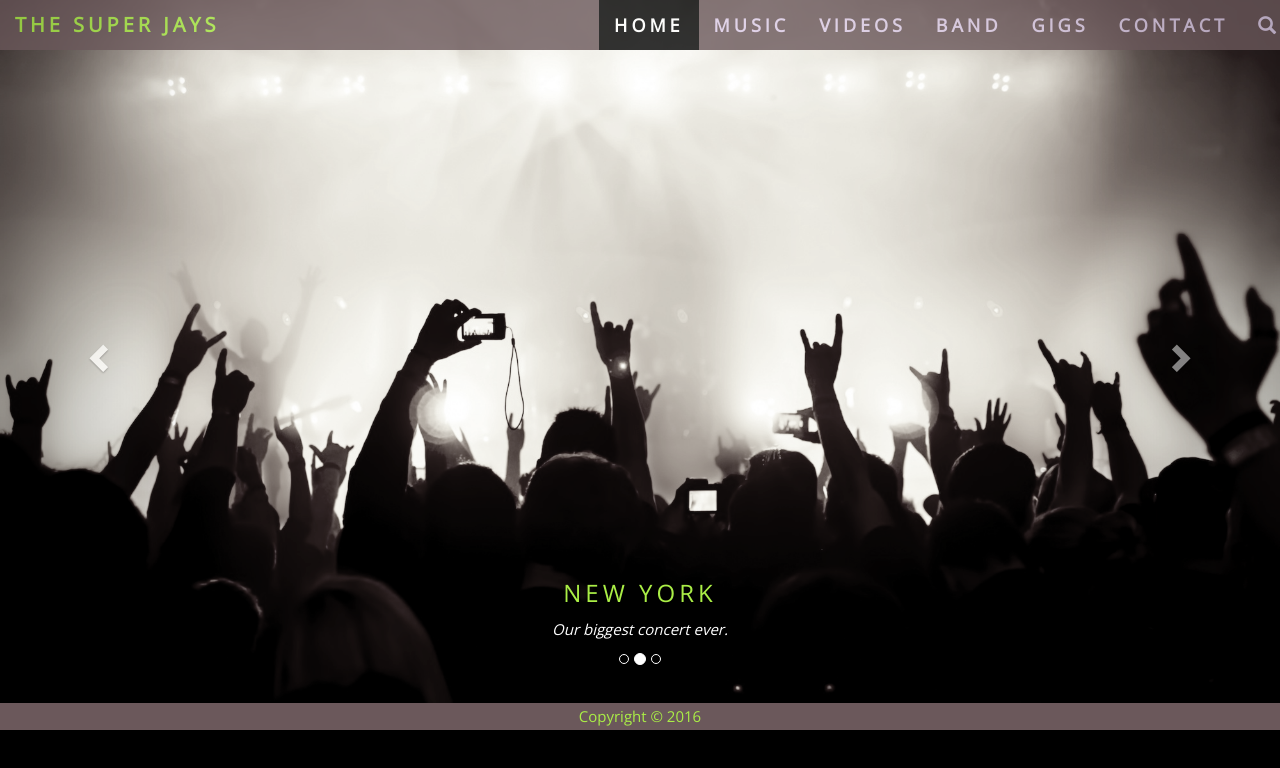
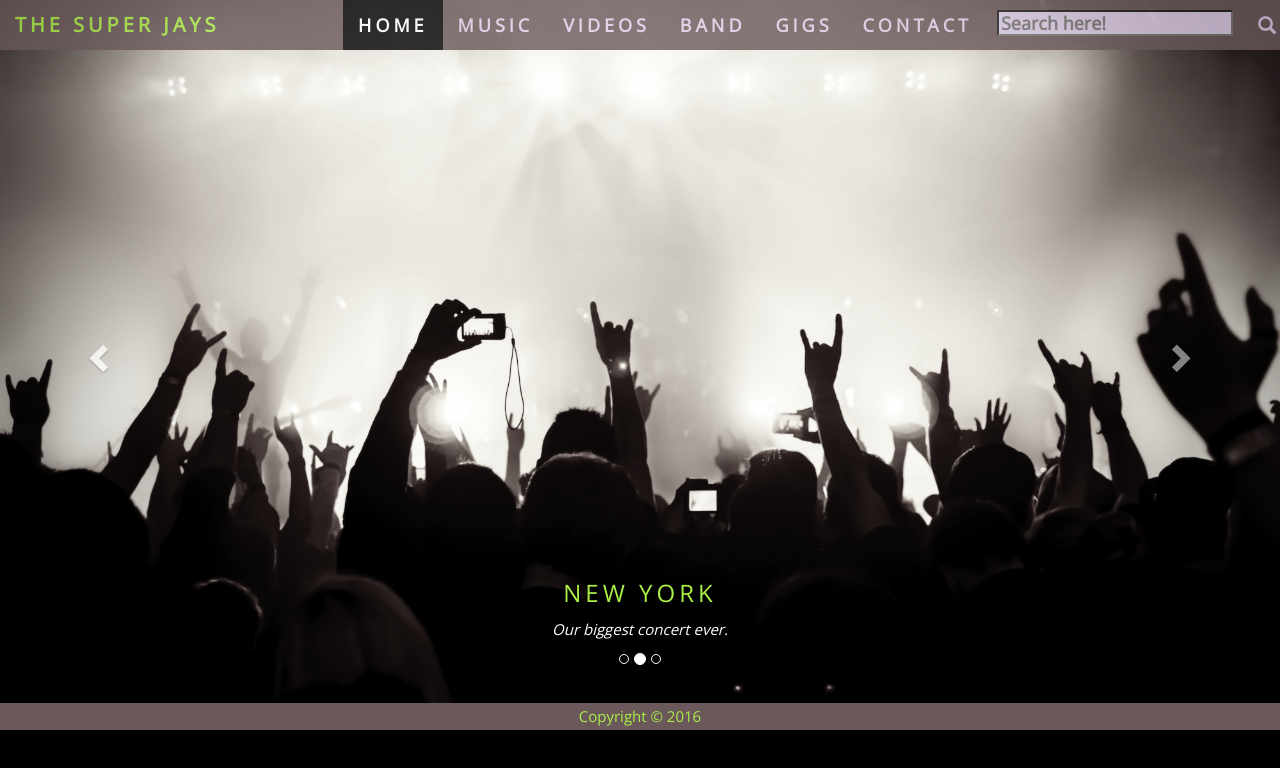
Before and after one commit to adrian-rus/1st-Project, a plain HTML site: page index.html in a window 1280 px wide. Both pictures are taken after a click on the item 1268 px from the left and 24 px from the top of the page. Drawn offline with nearby package versions, Linux system fonts and the light colour scheme.

Commit message:
style search button

```diff
--- a/css/style.css
+++ b/css/style.css
@@ -79,13 +79,8 @@ input[type=text]:focus, input[type=number]:focus{
 	color: #AAEE46 !important;
 }
 
-
 .carousel-caption h3{
 	color: #AAEE46 !important;
-}
-
-.link {
-	border:2px solid black;
 }
 
 .container{
@@ -144,9 +139,11 @@ input[type=text]:focus, input[type=number]:focus{
 }
 
 #search-bar input[type=text]{
-	background-color: #fff !important;
-	border-color: transparent;
+	background-color: #DCCCE8 !important;
+
 }
+
+
 
 #play1, #play2, #play3, #play4{
 	display: none;
--- a/index.html
+++ b/index.html
@@ -45,12 +45,13 @@
 			     <li><a href="gigs.html">Gigs</a></li>
 			     <li><a href="contact.html">Contact</a></li>
 			     <li id="search-bar">
-			     	<a href="#"><input type="text" id="search" placeholder="Search here!"></a>
+			     	<a href="#" class="link"><input type="text" id="search" placeholder="Search here!"></a>
 				 </li>
 			     <li id="search-btn"><a href="#"><span class="glyphicon glyphicon-search" id="search-btn"></span></a></li>
 			    <!-- <li><button class="btn btn-danger">Hide!</button></li>
 			     <li></li>
 			     <li><button class="btn" id="add">Add!</button></li>-->
+			     <li></li>
 				</ul>
 			</div>
 	</nav>
--- a/main.js
+++ b/main.js
@@ -1,7 +1,7 @@
 $(document).ready(function(){
 
     $('#search-btn').click(function(){
-      $('#search-bar').toggleClass('show');
+      $('#search-bar').show();
    });
 
     $('#show-play1').click(function(){ //how can i display only one at a time?
```
